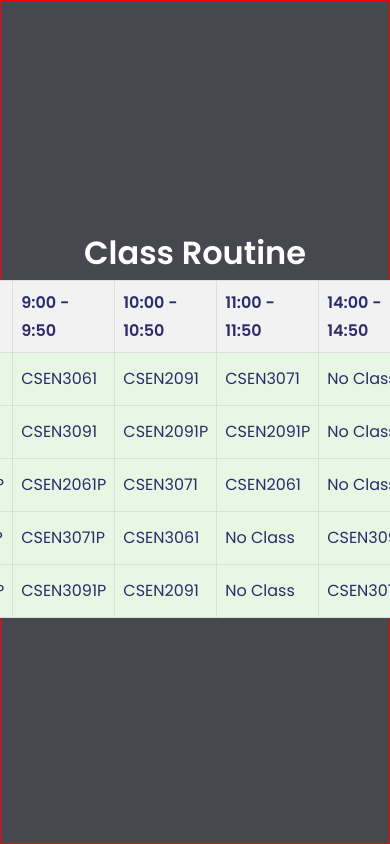
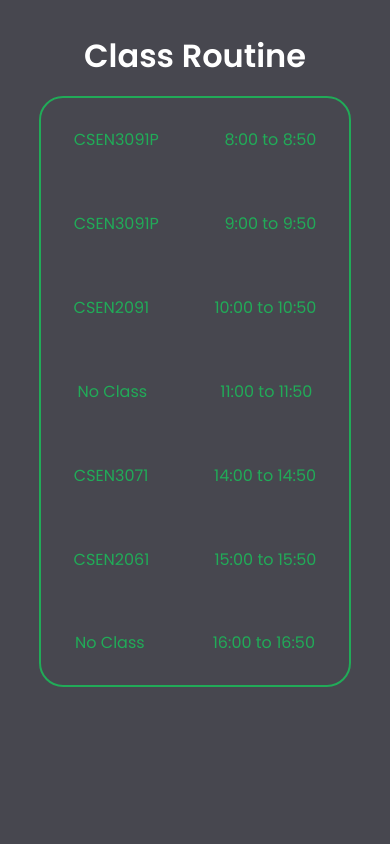
Before and after one commit to bharatbhusal/semester-routine, a React (Create React App) app: page / in a window 390 px wide. Shown: the top 844 px of the page. Built offline with nearby package versions, Linux system fonts and the light colour scheme.

Commit message:
mobile view

```diff
--- a/src/App.jsx
+++ b/src/App.jsx
@@ -4,7 +4,7 @@ import Table from "./Table";
 const App = () => {
     return (
         // Main container for the application
-        <div className='routine'>
+        <div className='flex-col'>
             <h1>Class Routine</h1>
             {/* Rendering the Table component */}
             <Table />
--- a/src/SubjectDetail.jsx
+++ b/src/SubjectDetail.jsx
@@ -4,6 +4,7 @@ import subjects from './subjects_details.json';
 const SubjectDetail = ({ courseCode, visibility, disable }) => {
     // Fetching subject details based on the course code
     const course = subjects[courseCode];
+    console.log(course)
 
     // If course details are not found, display a message
     if (!course)
--- a/src/Table.jsx
+++ b/src/Table.jsx
@@ -16,7 +16,7 @@ const Table = () => {
             {
                 const hours = Object.keys(weekdays[day]);
                 hours.forEach(hour => {
-                    dayRoutine.push(weekdays[day][hour]);
+                    dayRoutine.push([weekdays[day][hour], hour]);
                 });
             }
         });
@@ -25,9 +25,11 @@ const Table = () => {
 
     // Function to handle the click event on a subject cell
     const getSubjectDetail = (e) => {
+        const liElement = e.currentTarget;
         console.log("clicked");
-        setVisibility("visible");
-        setCourseCode(e.target.textContent);
+        setVisibility("visible")
+
+        setCourseCode(liElement.querySelector(".subject").textContent);
     }
 
     // Function to hide the subject detail component
@@ -38,13 +40,11 @@ const Table = () => {
     // JSX structure for the Table component
     return (
         // Container for the table
-        <>
-
-            <div className='table'>
+        <div className='table flex-col'>
             {/* SubjectDetail component for displaying detailed information */}
             <SubjectDetail visibility={visibility} courseCode={courseCode} disable={hideDetail} />
             {/* Table structure */}
-                <table>
+            <table className='table-large'>
                 {/* Table header */}
                 <thead>
                     <tr>
@@ -63,35 +63,43 @@ const Table = () => {
                     <tr>
                         <td className='days'>Monday</td>
                         {/* Mapping through the daily routine for Monday */}
-                            {getDailyRoutine("monday").map((each, index) => <td onClick={getSubjectDetail} key={index}>{each.subject}</td>)}
+                        {getDailyRoutine("monday").map((each, index) => <td onClick={getSubjectDetail} key={index}>{each[0].subject}</td>)}
                     </tr>
                     <tr>
                         <td className='days'>Tuesday</td>
                         {/* Mapping through the daily routine for Tuesday */}
-                            {getDailyRoutine("tuesday").map((each, index) => <td onClick={getSubjectDetail} key={index}>{each.subject}</td>)}
+                        {getDailyRoutine("tuesday").map((each, index) => <td onClick={getSubjectDetail} key={index}>{each[0].subject}</td>)}
                     </tr>
                     <tr>
                         <td className='days'>Wednesday</td>
                         {/* Mapping through the daily routine for Wednesday */}
-                            {getDailyRoutine("wednesday").map((each, index) => <td onClick={getSubjectDetail} key={index}>{each.subject}</td>)}
+                        {getDailyRoutine("wednesday").map((each, index) => <td onClick={getSubjectDetail} key={index}>{each[0].subject}</td>)}
                     </tr>
                     <tr>
                         <td className='days'>Thursday</td>
                         {/* Mapping through the daily routine for Thursday */}
-                            {getDailyRoutine("thursday").map((each, index) => <td onClick={getSubjectDetail} key={index}>{each.subject}</td>)}
+                        {getDailyRoutine("thursday").map((each, index) => <td onClick={getSubjectDetail} key={index}>{each[0].subject}</td>)}
                     </tr>
                     <tr>
                         <td className='days'>Friday</td>
                         {/* Mapping through the daily routine for Friday */}
-                            {getDailyRoutine("friday").map((each, index) => <td onClick={getSubjectDetail} key={index}>{each.subject}</td>)}
+                        {getDailyRoutine("friday").map((each, index) => <td onClick={getSubjectDetail} key={index}>{each[0].subject}</td>)}
                     </tr>
                 </tbody>
             </table>
+            <div className='table-mini'>
+                <ul className='flex-col'>
+                    {getDailyRoutine("friday").map((each, index) => <li className="day" onClick={getSubjectDetail} key={index}>
+                        <div className="subject">
+                            {each[0].subject}
                         </div>
-            <div className="table-mini">
-
+                        <div className="hour">
+                            {each[1]}:00 to {each[1]}:50
                         </div>
-        </>
+                    </li>)}
+                </ul>
+            </div>
+        </div>
     );
 };
 
--- a/src/index.css
+++ b/src/index.css
@@ -41,26 +41,61 @@ body {
   font-family: "Poppins", sans-serif;
   background: var(--color-bg);
   color: var(--color-white);
-  line-height: 1.7;
-  background-size: 3%;
-  /* font-size: 200%; */
 }
-.routine {
+
+h1 {
+  position: fixed;
+  top: 2rem;
+}
+.flex-col {
   display: flex;
   flex-direction: column;
-  justify-content: center;
   align-items: center;
-  border: 1px solid red;
-  height: 100vh;
 }
 
-table {
+.table-large {
+  position: absolute;
+  top: 6rem;
+  margin: 0 auto;
+  color: #2c2c6c;
+  border-radius: 1.5rem;
+  overflow: hidden;
+  width: 80vw;
+  height: 50vh;
+
+  visibility: hidden;
+}
+
+.table-mini {
+  position: fixed;
+  top: 6rem;
+  border: 2px solid #21ab58;
   color: #2c2c6c;
   width: 80vw;
-  height: 40vh;
+  height: 70vh;
   border-radius: 1.5rem;
   overflow: hidden;
   border-collapse: collapse;
+}
+
+.table-mini ul {
+  height: 100%;
+}
+.table-mini ul li {
+  cursor: pointer;
+  width: 100%;
+  margin: 0 auto;
+  display: flex;
+  /* flex-direction: column; */
+  justify-content: space-around;
+  align-items: center;
+  height: 100%;
+}
+.table-mini .day {
+  color: #21ab58;
+}
+.table-mini ul li:hover {
+  background-color: #b6eeaa;
 }
 
 /* Style the table headers */
@@ -82,21 +117,21 @@ th,
   background-color: #f2f2f2;
 }
 .subject_detail {
-  z-index: 1;
   position: absolute;
+  top: 8rem;
   visibility: hidden;
   background-color: #21ab58;
   box-shadow: 4px 4px 6px 4px rgba(28, 72, 68, 0.3);
   border-radius: 2rem;
   padding: 1rem;
-  top: 35vh;
-  left: 40vw;
-  width: 300px;
+  width: 40vw;
+
+  max-width: 300px;
   height: 300px;
-  display: flex;
   flex-direction: column;
   display: flex;
   justify-content: space-between;
+  z-index: 1;
 }
 
 button {
```
Lines whose indentation alone changed are shown as unchanged.
